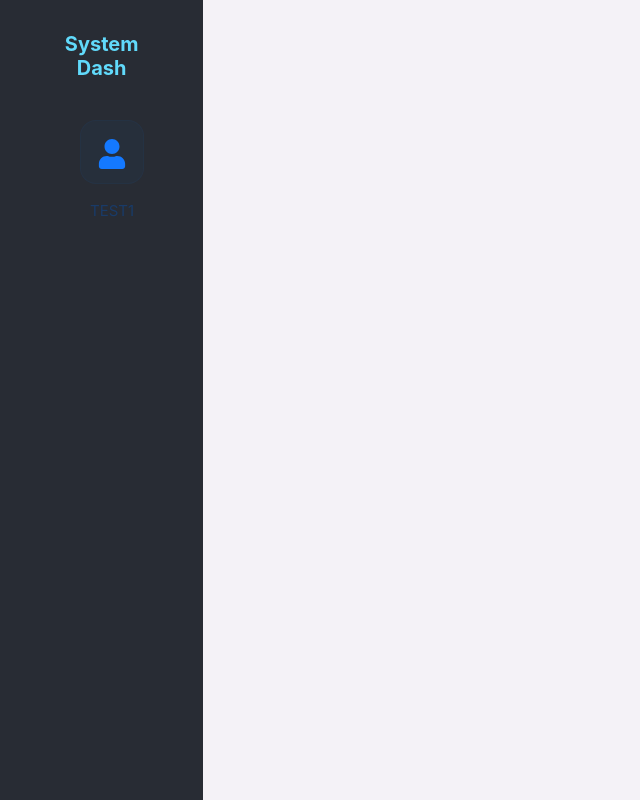
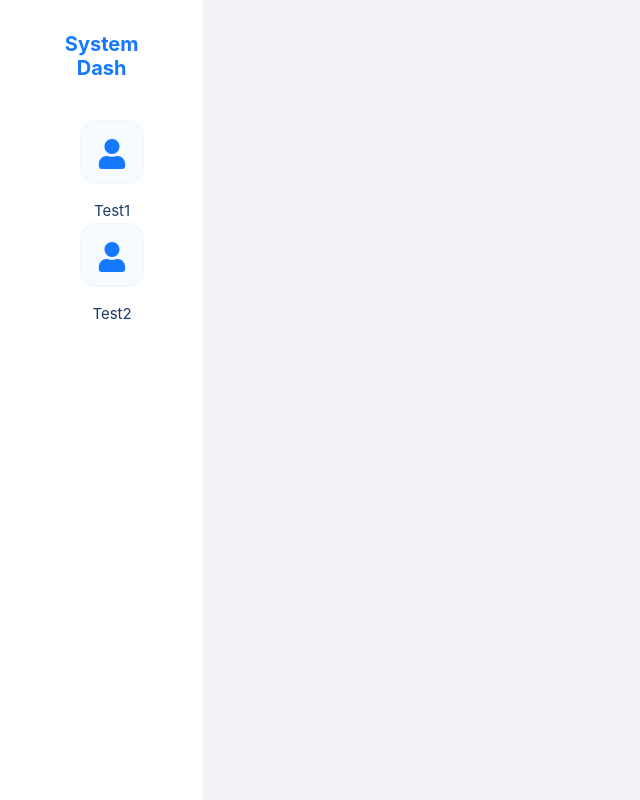
Before and after one commit to xeounxzxu/cms-app, a React (Create React App) app in the folder webapp/: page /system/user in a window 1280 px wide. Shown: the whole page, without its empty margins (0-640 px from the left). Built offline with nearby package versions, Linux system fonts and the light colour scheme.

Commit message:
Rooter Update

```diff
--- a/webapp/src/assests/modules/component/LeftSidebar.jsx
+++ b/webapp/src/assests/modules/component/LeftSidebar.jsx
@@ -4,6 +4,61 @@ import {Link} from "react-router-dom";
 import {FontAwesomeIcon} from "@fortawesome/react-fontawesome";
 import {MENU_TYPE} from "../../utils/app.eumns";
 import {COLOR} from "../../utils/app.color";
+
+export default (props) =>{
+
+    const theme = props.theme;
+
+    const name = props.name;
+
+    const data = props.data;
+
+   return(
+       <SidebarWrap className="p-5" theme={theme}>
+          <SidebarHeader theme={theme}>
+             <SidebarName theme={theme}>
+                 {name}
+             </SidebarName>
+          </SidebarHeader>
+
+          <ul className="list-unstyled mt-3">
+              <MenuItem theme={theme} data={data}/>
+          </ul>
+       </SidebarWrap>
+   )
+}
+
+const MenuItem = (props) => {
+
+    const theme = props.theme
+
+    const data = props.data
+
+    console.log(JSON.stringify(data))
+
+    return (
+        <MenuItems>
+            {
+                data.map(d => (
+                    <Link to={d.to}>
+                        <IconBox>
+                            <FontAwesomeIcon style={{
+                                width: "30px",
+                                height: "30px",
+                                color: "#1479FF"
+                            }} icon={d.icon}/>
+                        </IconBox>
+
+                        <IconName className="mt-3">
+                            <span>{d.name}</span>
+                        </IconName>
+                    </Link>
+                ))
+            }
+        </MenuItems>
+    )
+}
+
 
 const SidebarWrap = styled.div`
   background-color: ${props => props.theme === MENU_TYPE.U ? COLOR.Ebony : "#fff" };
@@ -45,49 +100,3 @@ const IconName = styled.div`
  font-size: 15px;
  color: #193b68;
 `
-
-export default (props) =>{
-
-    const theme = props.theme;
-
-    const name = props.name;
-
-    const data = props.data;
-
-   return(
-       <SidebarWrap className="p-5" theme={theme}>
-          <SidebarHeader theme={theme}>
-             <SidebarName theme={theme}>
-                 {name}
-             </SidebarName>
-          </SidebarHeader>
-
-          <ul className="list-unstyled mt-3">
-              <MenuItem theme={theme}/>
-          </ul>
-       </SidebarWrap>
-   )
-}
-
-const MenuItem = (props) => {
-
-    const them = props.theme
-
-    return (
-        <MenuItems>
-            <Link to={"/"}>
-                <IconBox>
-                    <FontAwesomeIcon style={{
-                        width: "30px",
-                        height: "30px",
-                        color: "#1479FF"
-                    }} icon={['fas', 'user']}/>
-                </IconBox>
-
-                <IconName className="mt-3">
-                    <span>TEST1</span>
-                </IconName>
-            </Link>
-        </MenuItems>
-    )
-}
--- a/webapp/src/assests/modules/containers/layout/SystemDashboardLayout.jsx
+++ b/webapp/src/assests/modules/containers/layout/SystemDashboardLayout.jsx
@@ -19,9 +19,14 @@ export default ({children}) => {
 
     const menuTitle = "System Dash"
 
+    const menuUri = [
+        {to : "/system/test1" , icon : ['fas', 'user'] , name : "Test1"},
+        {to : "/system/test2" , icon : ['fas', 'user'] , name : "Test2"},
+    ]
+
     return (
         <Wrapper>
-            <LeftSidebar name={menuTitle} theme={MENU_TYPE.U}/>
+            <LeftSidebar name={menuTitle} theme={MENU_TYPE.S} data={menuUri}/>
             <Container className="container-fluid">
                 {children}
             </Container>
--- a/webapp/src/assests/modules/containers/layout/UserDashboardLayout.jsx
+++ b/webapp/src/assests/modules/containers/layout/UserDashboardLayout.jsx
@@ -2,9 +2,6 @@ import React from "react";
 import styled from 'styled-components'
 import LeftSidebar from "../../component/LeftSidebar.jsx";
 import {MENU_TYPE} from "../../../utils/app.eumns";
-// import {BrowserRouter as Router, Route, Switch} from 'react-router-dom'
-// import Board from "./Board.jsx";
-// import Post from "./Post.jsx";
 
 const Wrapper = styled.div`
 display: flex;
@@ -21,9 +18,14 @@ export default ({children}) => {
 
     const menuTitle = "User Dash"
 
+    const menuUri = [
+        {to : "/user/board" , icon : ['fas', 'user'] , name : "Board"},
+        {to : "/user/post" , icon : ['fas', 'user'] , name : "Post"},
+    ]
+
     return (
         <Wrapper>
-            <LeftSidebar name={menuTitle} theme={MENU_TYPE.U}/>
+            <LeftSidebar name={menuTitle} theme={MENU_TYPE.S} data={menuUri}/>
             <Container className="container-fluid">
                 {children}
             </Container>
```
